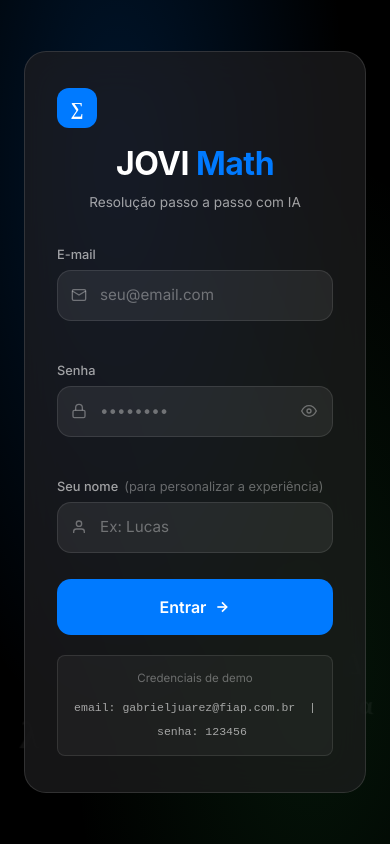
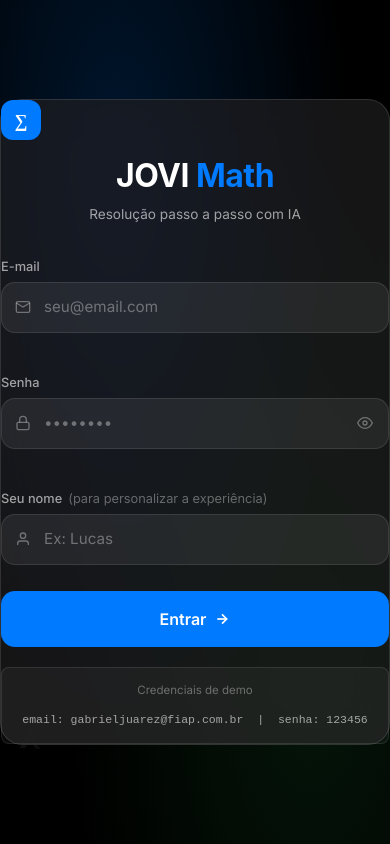
Before and after one commit to gjrzz/sprint4-webdev, a React (Vite) app: page /login in a window 390 px wide. Built offline with nearby package versions, Linux system fonts and the light colour scheme; a web font is replaced by a local one.

Commit message:
style: adapta LoginScreen para Tailwind e responsividade

```diff
--- a/src/components/LoginScreen.jsx
+++ b/src/components/LoginScreen.jsx
@@ -63,8 +63,8 @@ export default function LoginScreen({ onEntrar }) {
         <span className="math-symbol" style={{ '--delay': '3.5s', '--x': '92%', '--size': '1.4rem' }}>α</span>
       </div>
 
-      <main className="login-container">
-        <div className="login-card glass-card">
+      <main className="relative z-[2] w-full max-w-[420px] px-4 py-6 sm:px-6 sm:py-8">
+        <div className="glass-card px-5 py-7 sm:px-8 sm:py-9">
           <div className="login-brand">
             <div className="brand-icon">
               <svg width="40" height="40" viewBox="0 0 40 40" fill="none" aria-hidden="true">
--- a/src/styles/style.css
+++ b/src/styles/style.css
@@ -240,17 +240,6 @@ body {
   to { transform: translateY(-110vh) rotate(20deg); opacity: 0; }
 }
 
-.login-container {
-  position: relative;
-  z-index: 2;
-  width: 100%;
-  max-width: 420px;
-  padding: 24px;
-}
-
-.login-card {
-  padding: 36px 32px;
-}
 
 /* Brand */
 .login-brand {
```
